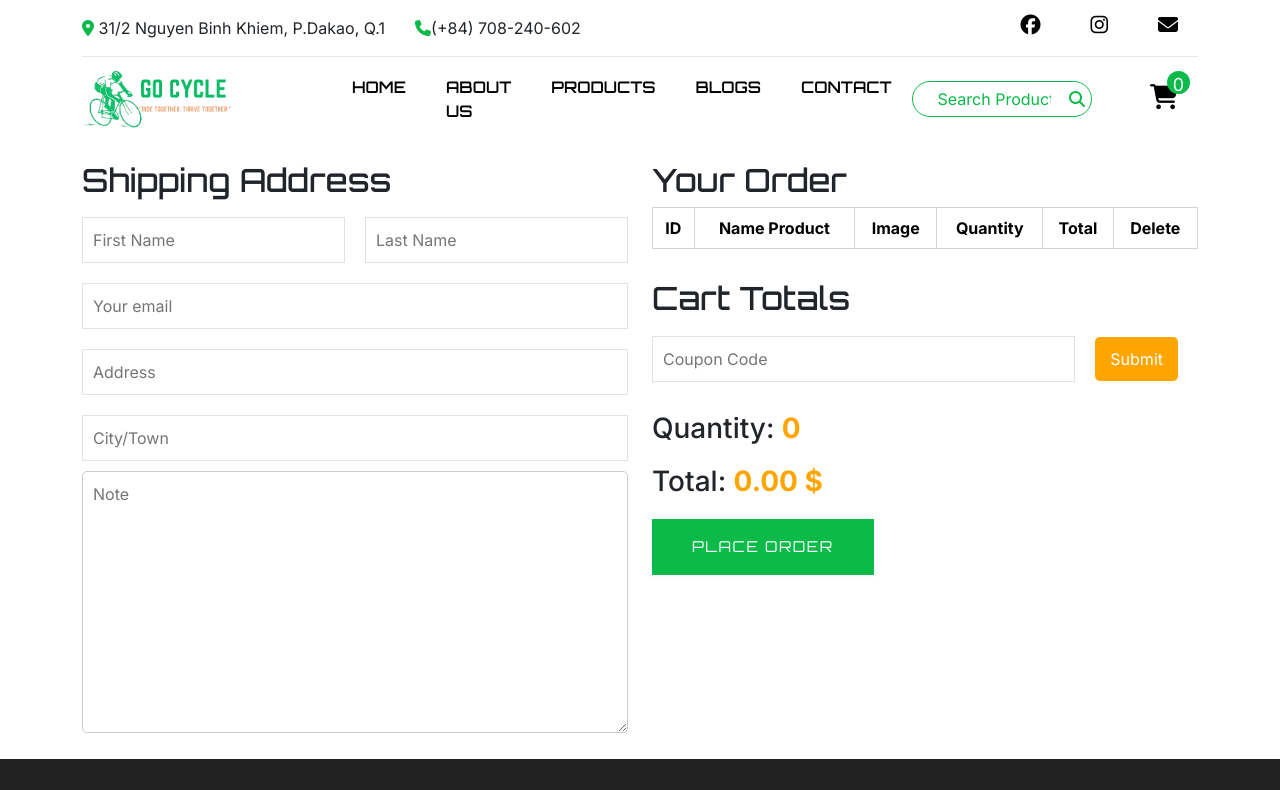
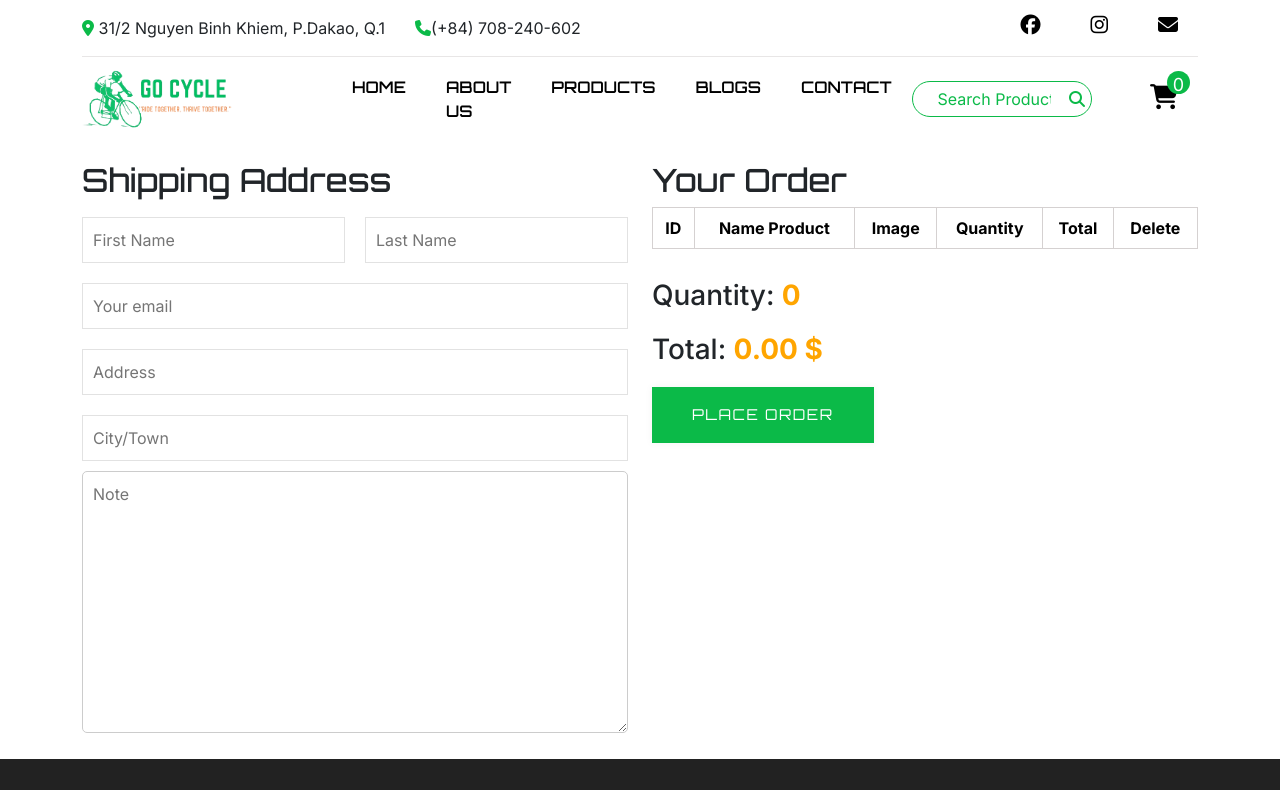
Before and after one commit to KhangHac209/React-Bicycle, a React (Create React App) app: page /order in a window 1280 px wide. Shown: the top 790 px of the page. Built offline with nearby package versions, Linux system fonts and the light colour scheme.

Commit message:
fix-header

```diff
--- a/package.json
+++ b/package.json
@@ -3,10 +3,13 @@
   "version": "0.1.0",
   "private": true,
   "dependencies": {
+    "@emailjs/browser": "^4.3.3",
     "@testing-library/jest-dom": "^5.17.0",
     "@testing-library/react": "^13.4.0",
     "@testing-library/user-event": "^13.5.0",
+    "axios": "^1.6.8",
     "bootstrap": "^5.3.3",
+    "emailjs-com": "^3.2.0",
     "react": "^18.2.0",
     "react-axios": "^2.0.6",
     "react-bootstrap": "^2.10.1",
--- a/src/App.css
+++ b/src/App.css
@@ -28,7 +28,7 @@ ul {
     padding-left: 0;
 }
 .priceDiscount {
-    font-size: 25px;
+    font-size: 20px;
     color: orange;
     font-weight: bold;
 }
--- a/src/CartContext.js
+++ b/src/CartContext.js
@@ -16,14 +16,16 @@ const CartProvider = ({ children }) => {
         }
         setCart(newCart);
         localStorage.setItem("LIST_BICYLE", JSON.stringify(newCart));
-
     };
     const deleteCart = (index) => {
         const newCart = [...cart];
         newCart.splice(index, 1);
         setCart(newCart);
     };
-    return <CartContext.Provider value={{ cart, addtoCart, deleteCart }}>{children}</CartContext.Provider>;
+    const deleteAllCart = () => {
+        setCart([]);
+    };
+    return <CartContext.Provider value={{ cart, addtoCart, deleteCart, deleteAllCart }}>{children}</CartContext.Provider>;
 };
 
 const useCart = () => {
--- a/src/component/Order/Order.css
+++ b/src/component/Order/Order.css
@@ -1,6 +1,35 @@
 .order {
     margin: 20px 0;
 }
+.placeOrder {
+    padding: 17px 40px;
+    font-family: "Orbitron", Sans-serif;
+    cursor: pointer;
+    border: 0;
+    background-color: var(--secondary-color);
+    color: white;
+    box-shadow: rgb(0 0 0 / 5%) 0 0 8px;
+    letter-spacing: 1.5px;
+    text-transform: uppercase;
+    font-size: 15px;
+    transition: all 0.5s ease;
+    display: inline-block;
+}
+
+.placeOrder:hover {
+    letter-spacing: 3px;
+    background-color: orange;
+    color: hsl(0, 0%, 100%);
+}
+
+.placeOrder:active {
+    letter-spacing: 3px;
+    background-color: orange;
+    color: hsl(0, 0%, 100%);
+    transform: translateY(10px);
+    transition: 100ms;
+}
+
 .order h2 {
     font-family: var(--font-sencondary);
 }
--- a/src/component/Order/Order.js
+++ b/src/component/Order/Order.js
@@ -1,16 +1,17 @@
 import React, { useState } from "react";
+import axios from "axios";
 import { Col, Container, Row, Table } from "react-bootstrap";
 import "./Order.css";
-import CartProduct from "../CartProduct/CartProduct";
-import Button from "../Button/Button";
 import { useCart } from "../../CartContext";
+import emailjs from "emailjs-com";
+import { toast } from "react-toastify";
+import { useNavigate } from "react-router-dom";
 const Order = () => {
-    const { cart, deleteCart } = useCart();
+    const { cart, deleteCart, deleteAllCart } = useCart();
     const [listCart, setListCart] = useState(cart);
     const handleChange = (id, type) => {
         const newCart = [...listCart];
         const indexProduct = listCart.findIndex((item) => item.id === id);
-        console.log(indexProduct);
         if (type === "delete") {
             newCart.splice(indexProduct, 1);
             deleteCart(indexProduct);
@@ -18,23 +19,80 @@ const Order = () => {
         setListCart(newCart);
         localStorage.setItem("LIST_BICYLE", JSON.stringify(newCart));
     };
+
+    const [form, setForm] = useState({
+        first_name: "",
+        last_name: "",
+        email: "",
+        address: "",
+        city: "",
+        note: "",
+    });
+    const handleValue = (e) => {
+        setForm({
+            ...form,
+            [e.target.name]: e.target.value,
+        });
+    };
+    const navigate = useNavigate();
+    const sendInformOrder = async (e) => {
+        e.preventDefault();
+        if (!form.first_name || !form.last_name || !form.email || !form.address || !form.city || !form.note) {
+            toast.warn("Please Enter Enough Information", {
+                position: "top-center",
+                autoClose: 2000,
+            });
+        } else {
+            emailjs.sendForm("service_sx7m0za", "template_wpz117i", e.target, "eHzN2Rgcx89Iyg6ag").then(
+                (result) => {
+                    toast.success("Place Order Succeed !", {
+                        position: "top-center",
+                        autoClose: 2000,
+                    });
+                },
+                (error) => {
+                    toast.warn(`${error.text}`, {
+                        position: "top-center",
+                        autoClose: 2000,
+                    });
+                }
+            );
+            try {
+                const response = await axios.post("https://65e5c93dd7f0758a76e762d6.mockapi.io/order", {
+                    ...form,
+                    listProduct: [...cart],
+                });
+
+                if (response.status === 201) {
+                    navigate("/");
+                    deleteAllCart();
+                }
+            } catch (error) {
+                toast.error("Failed to place order", {
+                    position: "top-center",
+                    autoClose: 2000,
+                });
+            }
+        }
+    };
     return (
         <div className="order">
             <Container>
+                <form onSubmit={sendInformOrder}>
                     <Row>
                         <Col lg={6} md={6}>
                             <div className="inform">
                                 <h2>Shipping Address</h2>
                                 <div className="name">
-                                <input type="text" placeholder="First Name" />
-                                <input type="text" placeholder="Last Name" />
+                                    <input type="text" name="first_name" placeholder="First Name" onChange={handleValue} />
+                                    <input type="text" name="last_name" placeholder="Last Name" onChange={handleValue} />
                                 </div>
                                 <div className="address">
-                                <input type="email" placeholder="Your email" />
-                                <input type="text" placeholder="Address" />
-                                <input type="text" placeholder="City/Town" />
+                                    <input type="email" name="email" placeholder="Your email" onChange={handleValue} />
+                                    <input type="text" name="address" placeholder="Address" onChange={handleValue} />
+                                    <input type="text" name="city" placeholder="City/Town" onChange={handleValue} />
                                 </div>
-                            <textarea name="note" id="" cols="40" rows="10" placeholder="Note"></textarea>
+                                <textarea name="note" id="" cols="40" rows="10" placeholder="Note" onChange={handleValue}></textarea>
                             </div>
                         </Col>
                         <Col lg={6} md={6}>
@@ -71,7 +129,9 @@ const Order = () => {
                                                                 <span className={` ${item.discount !== 0 && "priceOld"}`}>{item.price * item.quantity}.00 $</span>
                                                             ) : (
                                                                 <span>
-                                                                {item.discount !== 0 && <div className="priceDiscount">{(item.price - item.price * (item.discount / 100)) * item.quantity}.00 $</div>}
+                                                                    {item.discount !== 0 && (
+                                                                        <div className="priceDiscount">{(item.price - item.price * (item.discount / 100)) * item.quantity}.00 $</div>
+                                                                    )}
                                                                 </span>
                                                             )}
                                                         </p>
@@ -86,12 +146,12 @@ const Order = () => {
                                 </Table>
                             </div>
                             <div className="total">
-                            <h2>Cart Totals</h2>
+                                {/* <h2>Cart Totals</h2> */}
                                 <div className="totalPrice">
-                                <div className="coupon">
+                                    {/* <div className="coupon">
                                     <input type="text" placeholder="Coupon Code" />
                                     <a href="">Submit</a>
-                                </div>
+                                </div> */}
                                     <h3>
                                         Quantity: <span>{listCart.reduce((total, item) => total + item.quantity, 0)}</span>
                                     </h3>
@@ -111,10 +171,13 @@ const Order = () => {
                                         </span>
                                     </h3>
                                 </div>
-                            <Button text="Place Order"></Button>
+                                <button className="placeOrder" type="submit">
+                                    Place Order
+                                </button>
                             </div>
                         </Col>
                     </Row>
+                </form>
             </Container>
         </div>
     );
```
Also changed, not shown: 1 other file (tests, documents, lock files or other folders). Lines whose indentation alone changed are shown as unchanged.
